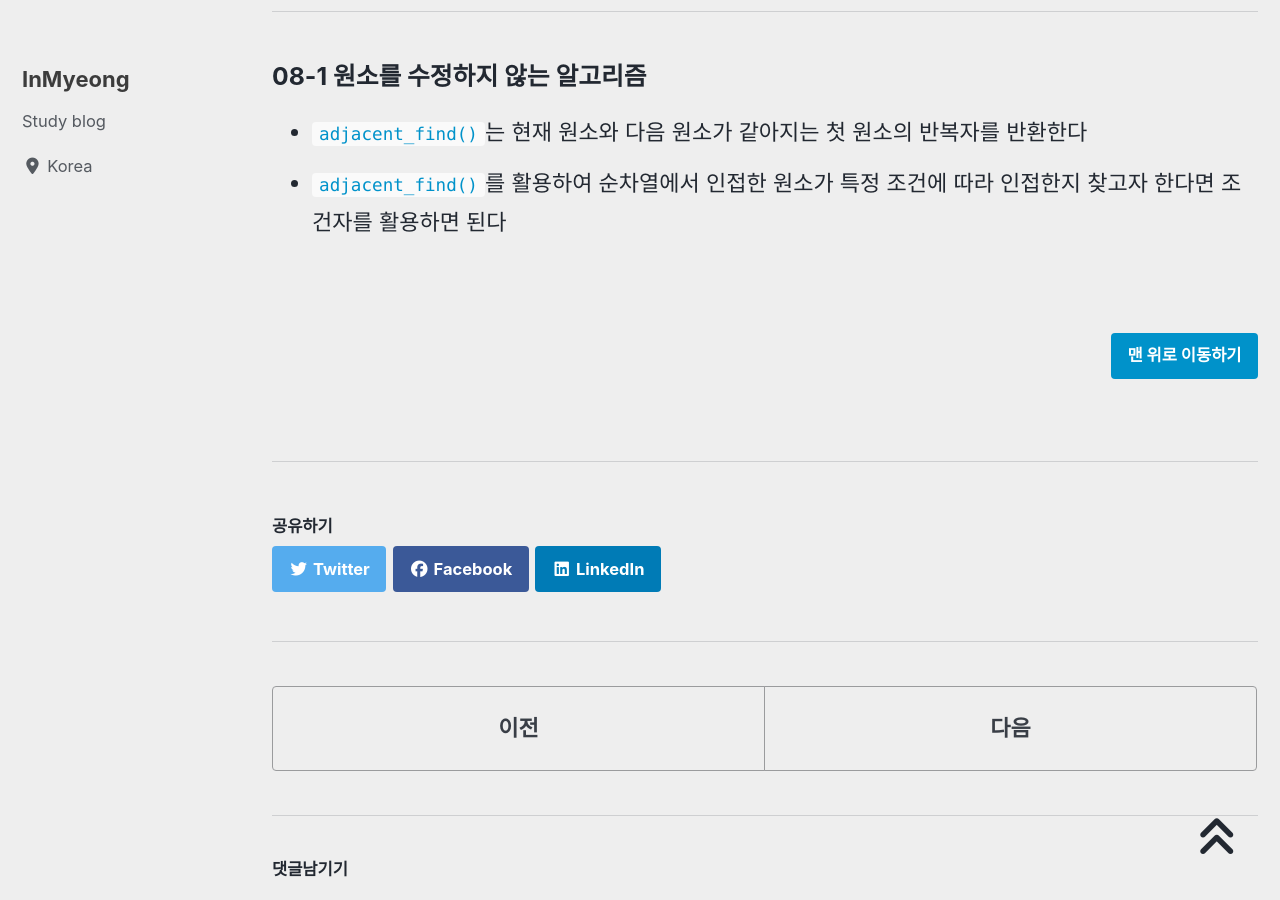
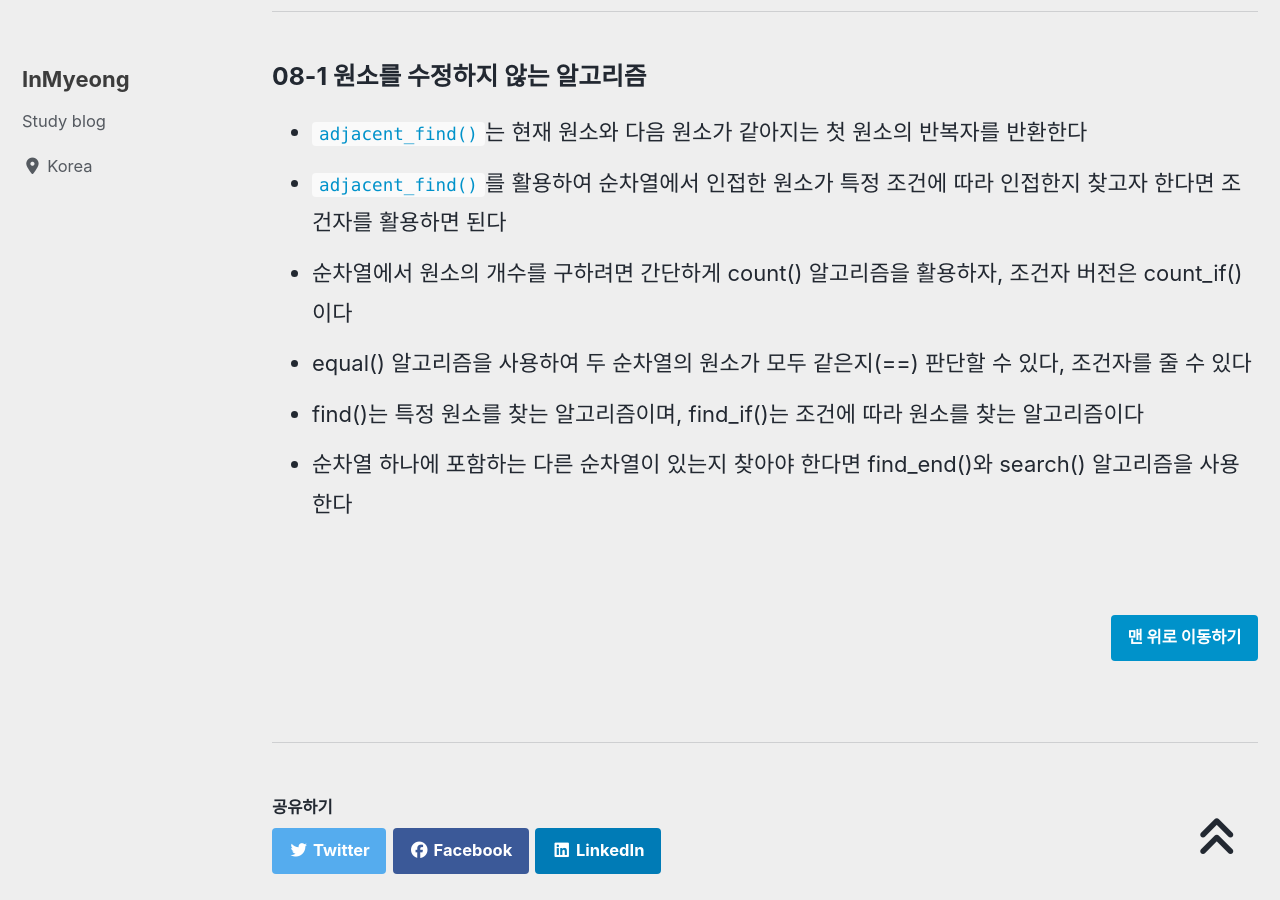
Before and after one commit to devMyeong/devMyeong.github.io, a Jekyll site: the page built from _posts/stl/2021-08-12-cpp-stl.md, in a window 1280 px wide and 900 px high, scrolled down 15715 px. Built offline with Jekyll 4.4.1, drawn with Linux system fonts in a browser that asks for light colours; cached includes are drawn as plain includes; nearby versions of some CDN libraries; some web fonts are replaced; comment, search, counter and statistics services are not loaded.

Commit message:
update stl chapter 08-1

```diff
--- a/_posts/stl/2021-08-12-cpp-stl.md
+++ b/_posts/stl/2021-08-12-cpp-stl.md
@@ -275,6 +275,10 @@ lt.remove_if(Predicate); // 이와 같이 조건자가 참인 모든 원소를
 ### 08-1 원소를 수정하지 않는 알고리즘
 - `adjacent_find()`는 현재 원소와 다음 원소가 같아지는 첫 원소의 반복자를 반환한다
 - `adjacent_find()`를 활용하여 순차열에서 인접한 원소가 특정 조건에 따라 인접한지 찾고자 한다면 조건자를 활용하면 된다
+- 순차열에서 원소의 개수를 구하려면 간단하게 count() 알고리즘을 활용하자, 조건자 버전은 count_if() 이다
+- equal() 알고리즘을 사용하여 두 순차열의 원소가 모두 같은지(==) 판단할 수 있다, 조건자를 줄 수 있다
+- find()는 특정 원소를 찾는 알고리즘이며, find_if()는 조건에 따라 원소를 찾는 알고리즘이다
+- 순차열 하나에 포함하는 다른 순차열이 있는지 찾아야 한다면 find_end()와 search() 알고리즘을 사용한다
 
 <br>
 
```
